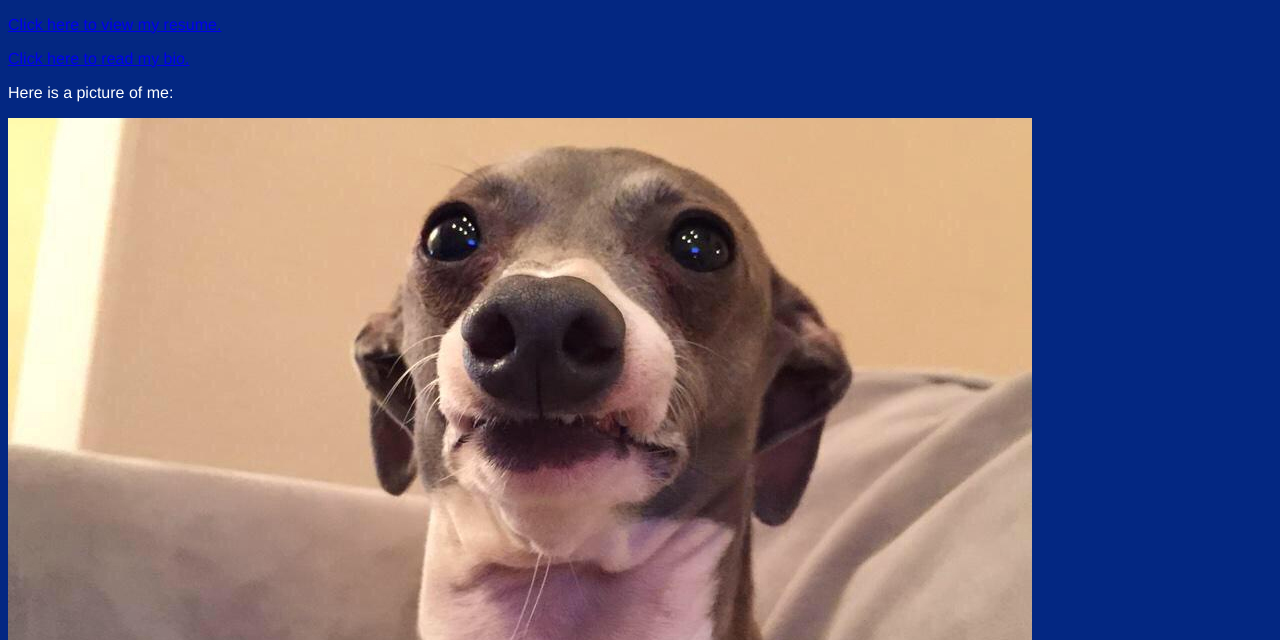
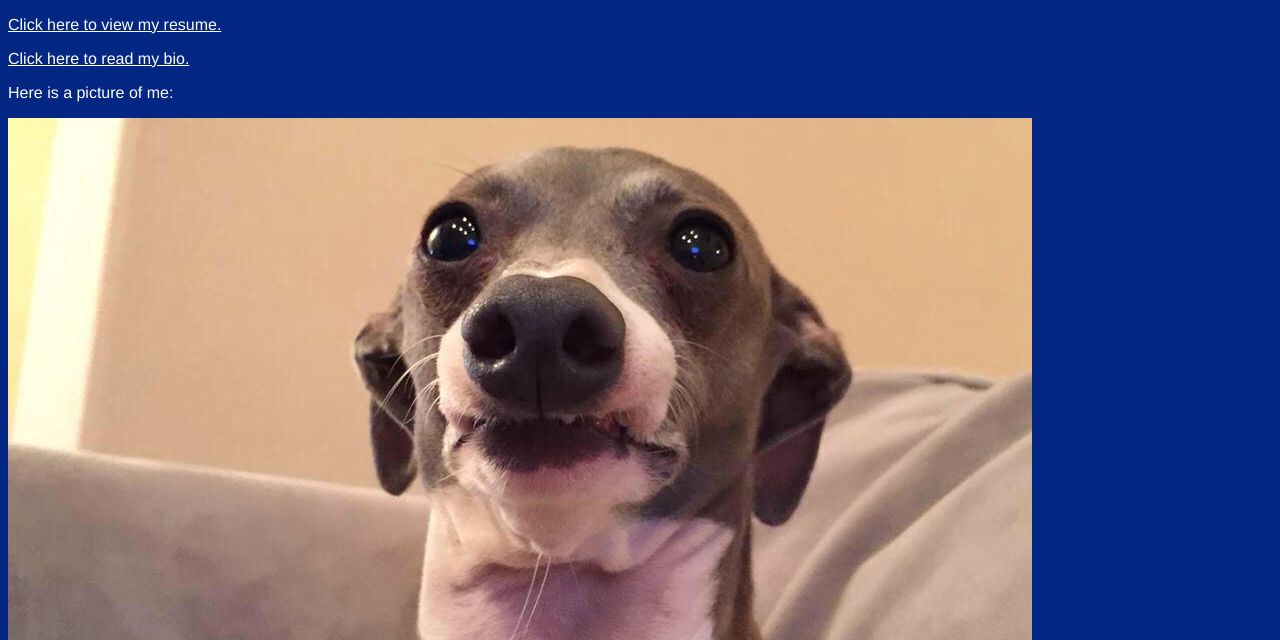
Before and after one commit to aschmi09/aschmi09.github.io, a plain HTML site: page index.html in a window 1280 px wide. Shown: the part 160-800 px from the top of the page. Drawn offline with Linux system fonts and the light colour scheme.

Commit message:
Fixed syntax for link styling

```diff
--- a/style.css
+++ b/style.css
@@ -31,5 +31,5 @@ h1{
 }
 
 a {
-	color=white;
+	color: white;
 }
```
